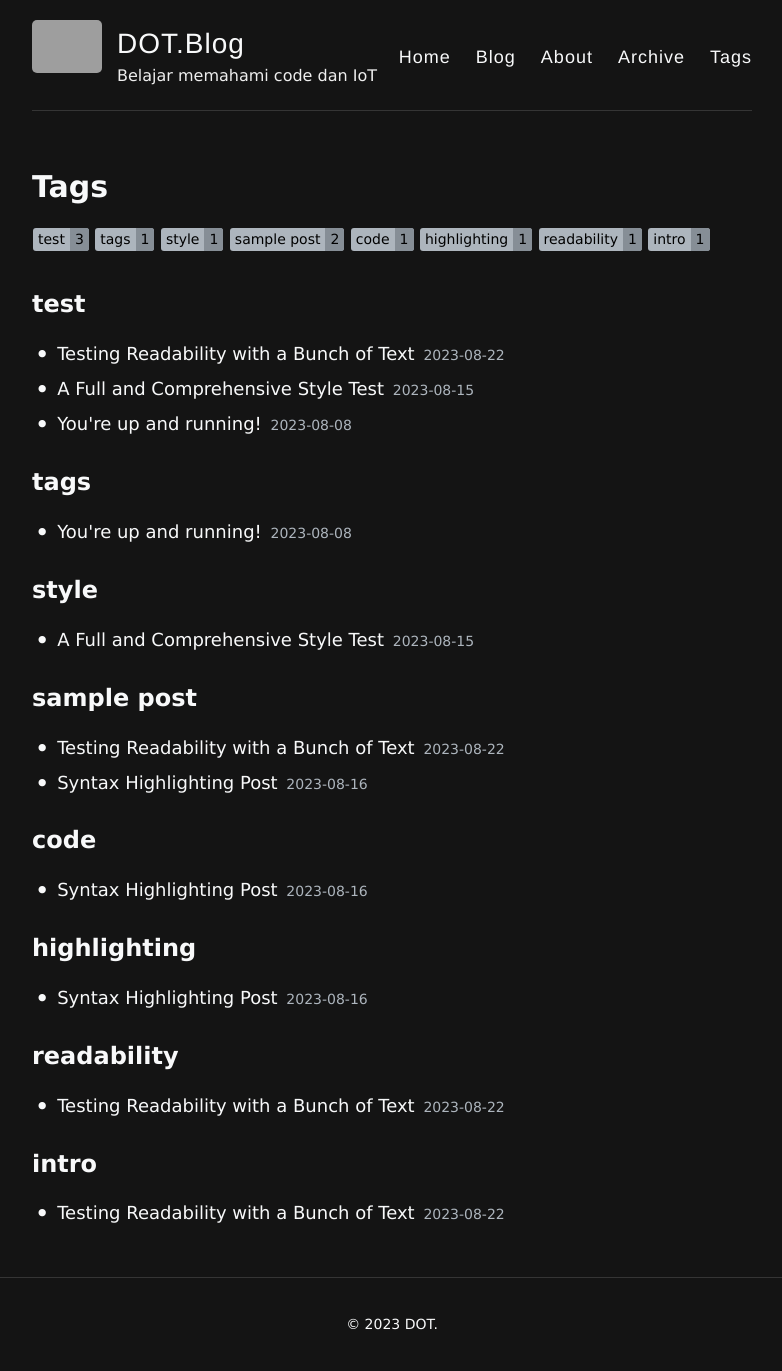
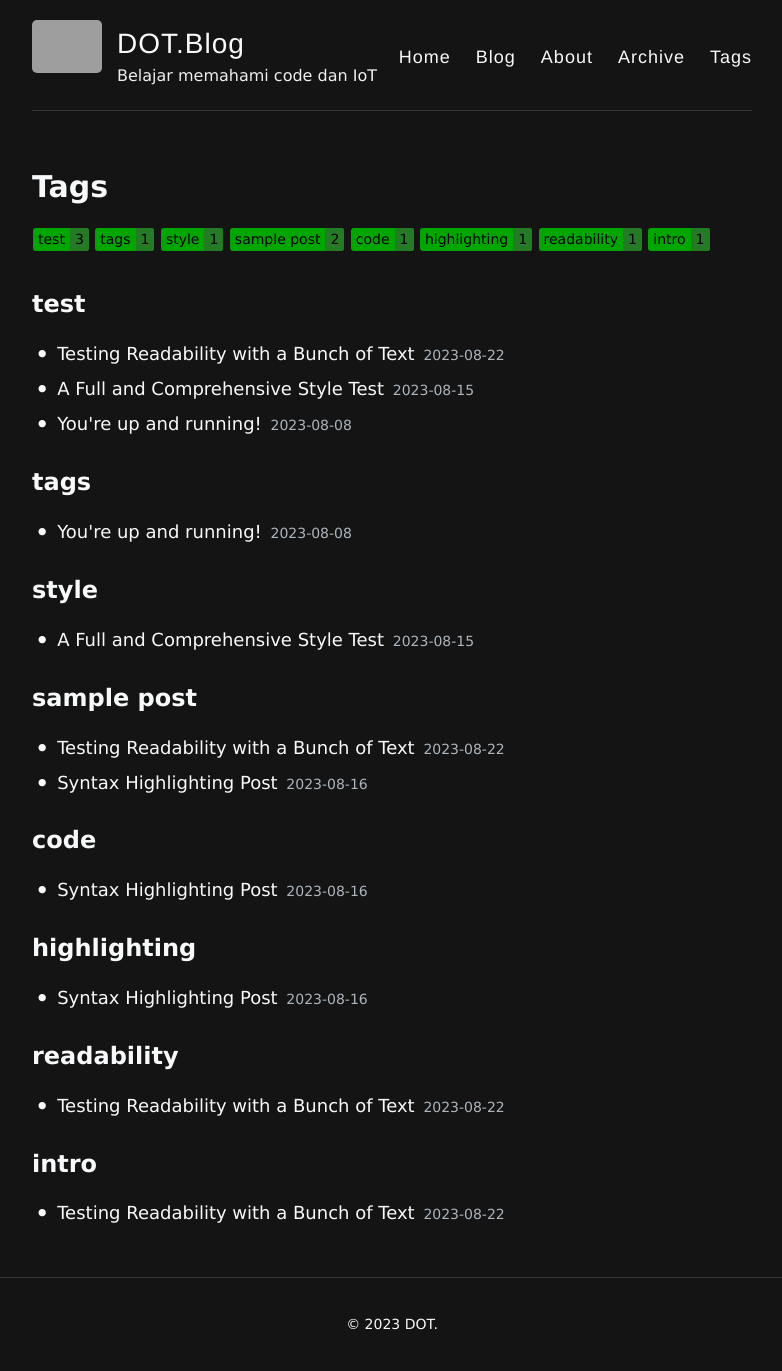
Before and after one commit to iamreeyo/blog, a Jekyll site: the page built from tags/index.html, in a window 1280 px wide. Shown: the whole page, without its empty margins (248-1030 px from the left). Built offline with Jekyll 4.4.1, drawn with Linux system fonts in a browser that asks for light colours.

Commit message:
Update _variables.scss

```diff
--- a/_sass/_variables.scss
+++ b/_sass/_variables.scss
@@ -53,8 +53,8 @@
 $pagination-over-color: $oc-gray-6;
 
 $tag-index-label-color: $oc-black;
-$tag-index-label-background-color: $oc-gray-5;
-$tag-index-count-background-color: $oc-gray-6;
+$tag-index-label-background-color: $oc-green-8;
+$tag-index-count-background-color: $oc-green-9;
 
 $footer-border-color: $oc-gray-9;
 $footer-background-color: $body-color;
```
